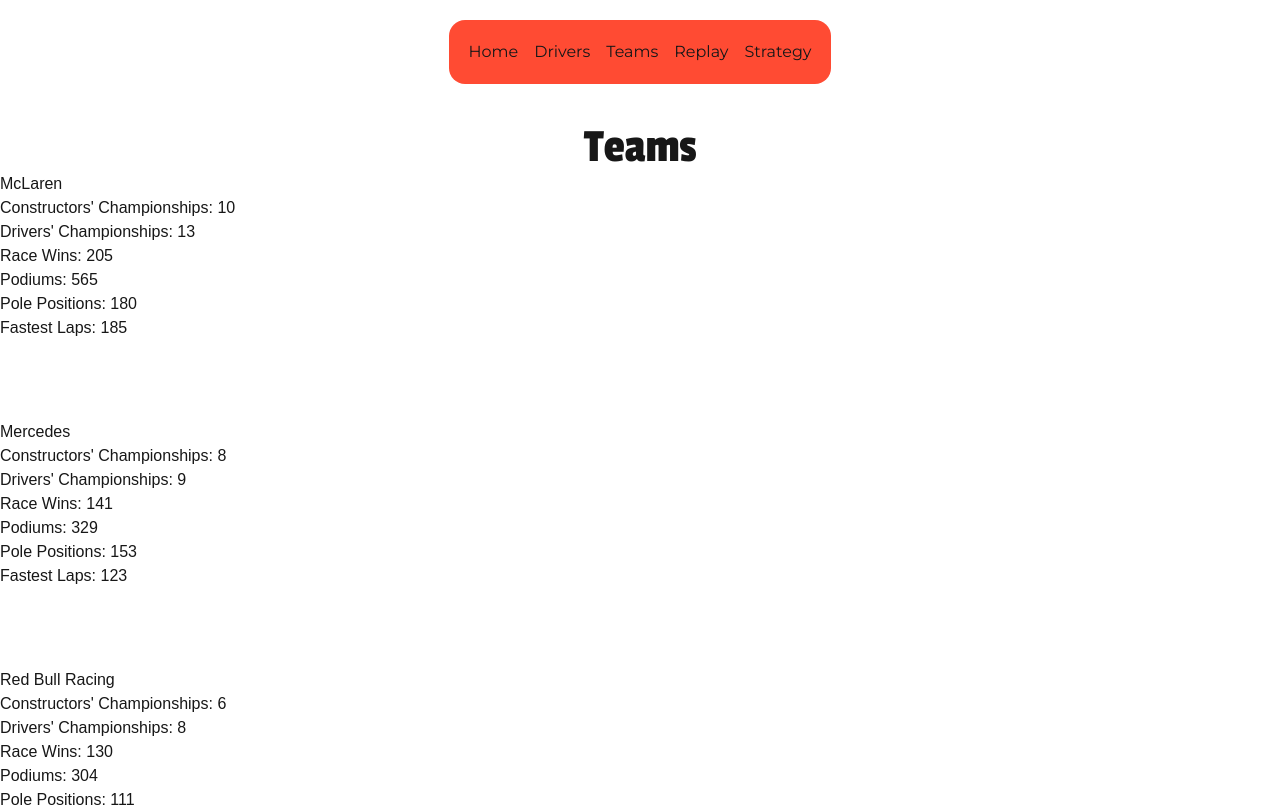
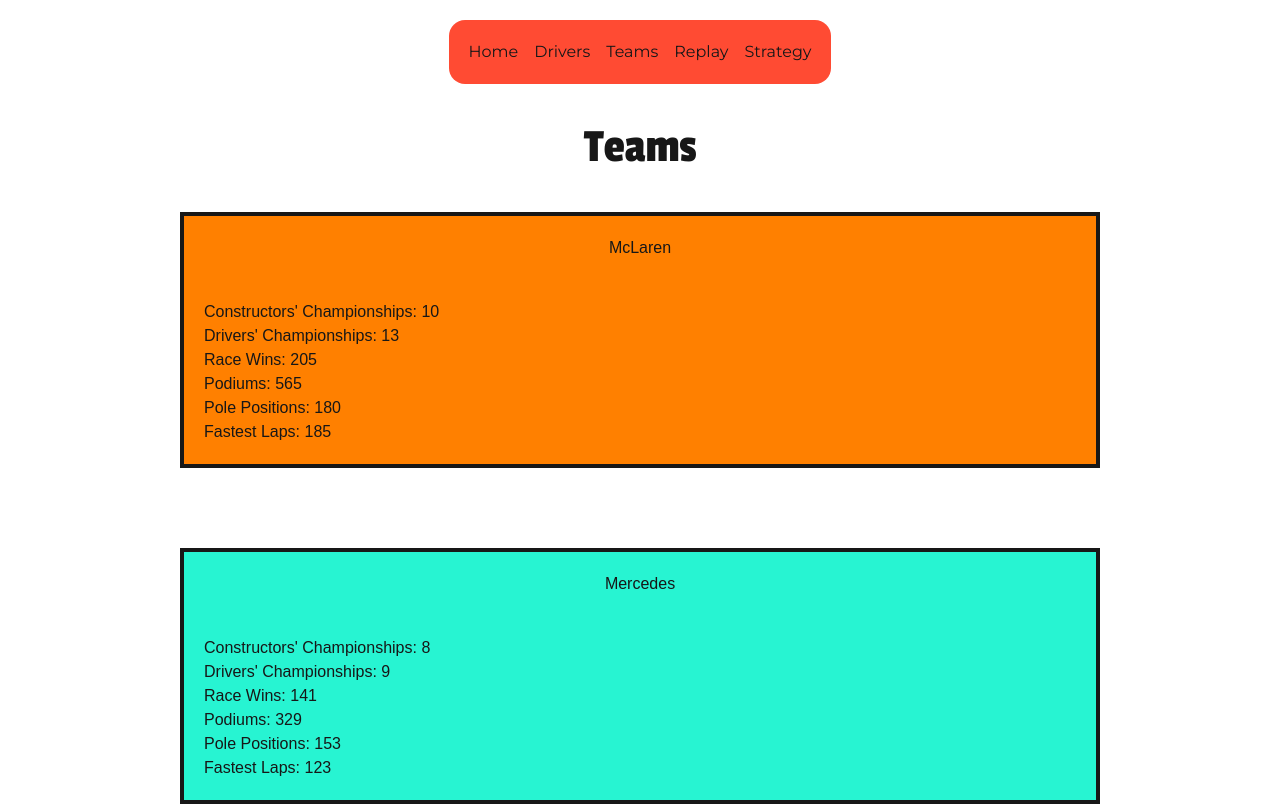
Before and after one commit to hiralsinghal/thirdspace-f1, a Next.js app: page /teams in a window 1280 px wide. Shown: the top 807 px of the page. Built offline with nearby package versions, Linux system fonts and the light colour scheme; a web font is replaced by a local one.

Commit message:
added team colors to the teams stuff

```diff
--- a/src/app/teams/page.tsx
+++ b/src/app/teams/page.tsx
@@ -4,10 +4,10 @@
 
 export default function Teams() {
     return (
-        <div>
-            <h1 className="mt-10 mx-auto text-center font-heading text-5xl">Teams</h1>
+        <div className="mx-auto">
+            <h1 className="my-10 mx-auto text-center font-heading text-5xl">Teams</h1>
 
-            <div className="grid grid-cols-1 gap-y-20">
+            <div className="grid grid-cols-1 gap-y-20 w-230">
                 {(teams as Team[]).map((team) => (
                     <TeamCard key={team.id} team={team} />
                 ))}
--- a/src/components/TeamCard.tsx
+++ b/src/components/TeamCard.tsx
@@ -2,8 +2,9 @@
 
 export default function TeamCard({ team }:{ team: Team }) {
     return (
-        <div>
-            <h2>{team.teamName}</h2>
+        <div className="border-4 p-0 m-0 overflow-hidden" style={{backgroundColor:team.teamColor}}>
+            <h2 className="text-center p-5">{team.teamName}</h2>
+            <div className="p-5">
                 <p>Constructors' Championships: {team.constructorsChampionships}</p>
                 <p>Drivers' Championships: {team.driversChampionships}</p>
                 <p>Race Wins: {team.raceWins}</p>
@@ -11,5 +12,7 @@
                 <p>Pole Positions: {team.polePositions}</p>
                 <p>Fastest Laps: {team.fastestLaps}</p>
             </div>
+
+        </div>
     );
 }
--- a/src/data/teams.json
+++ b/src/data/teams.json
@@ -7,7 +7,8 @@
         "raceWins": 205,
         "podiums": 565,
         "polePositions": 180,
-        "fastestLaps": 185
+        "fastestLaps": 185,
+        "teamColor":"#ff8000"
     },
     {
         "id": "mercedes",
@@ -17,7 +18,8 @@
         "raceWins": 141,
         "podiums": 329,
         "polePositions": 153,
-        "fastestLaps": 123
+        "fastestLaps": 123,
+        "teamColor":"#27f4d2"
     },
     {
         "id":"redbullracing",
@@ -27,7 +29,8 @@
         "raceWins": 130,
         "podiums": 304,
         "polePositions": 111,
-        "fastestLaps":103
+        "fastestLaps":103,
+        "teamColor":"#3671C6"
     },
     {
         "id":"ferrari",
@@ -37,7 +40,8 @@
         "raceWins": 249,
         "podiums":840,
         "polePositions": 254,
-        "fastestLaps": 267
+        "fastestLaps": 267,
+        "teamColor":"#e8002d"
     },
     {
         "id": "williams",
@@ -47,7 +51,8 @@
         "raceWins": 114,
         "podiums": 315,
         "polePositions":128,
-        "fastestLaps":134
+        "fastestLaps":134,
+        "teamColor": "#1868db"
     },
     {
         "id":"racingbulls",
@@ -57,7 +62,8 @@
         "raceWins":0,
         "podiums":1,
         "polePositions":0,
-        "fastestLaps":1
+        "fastestLaps":1,
+        "teamColor": "#6692ff"
     },
     {
         "id":"astonmartin",
@@ -67,7 +73,8 @@
         "raceWins":0,
         "podiums":9,
         "polePositions":0,
-        "fastestLaps":3
+        "fastestLaps":3,
+        "teamColor": "#229971"
     },
     {
         "id":"haas",
@@ -77,7 +84,8 @@
         "raceWins":0,
         "podiums":0,
         "polePositions":1,
-        "fastestLaps":3
+        "fastestLaps":3,
+        "teamColor": "#dee1e2"
     },
     {
         "id":"audi",
@@ -87,7 +95,8 @@
         "raceWins":0,
         "podiums":0,
         "polePositions":0,
-        "fastestLaps":0
+        "fastestLaps":0,
+        "teamColor": "#ff2d00"
     },
     {
         "id":"alpine",
@@ -97,7 +106,8 @@
         "raceWins":1,
         "podiums":6,
         "polePositions":1,
-        "fastestLaps":1
+        "fastestLaps":1,
+        "teamColor":"#00a1e8"
     },
     {
         "id":"cadillac",
@@ -107,6 +117,7 @@
         "raceWins":0,
         "podiums":0,
         "polePositions":0,
-        "fastestLaps":0
+        "fastestLaps":0,
+        "teamColor": "#aaaaad"
     }
 ]
--- a/src/types/team.ts
+++ b/src/types/team.ts
@@ -7,4 +7,5 @@
     podiums: number;
     polePositions: number;
     fastestLaps: number;
+    teamColor: string;
 }
```
Lines whose indentation alone changed are shown as unchanged.
